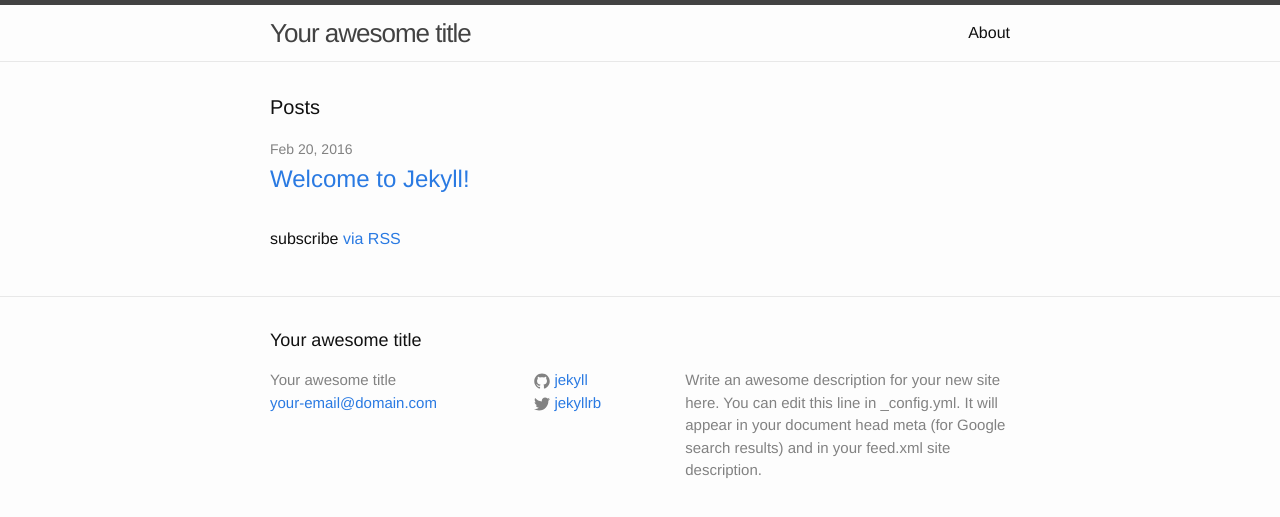
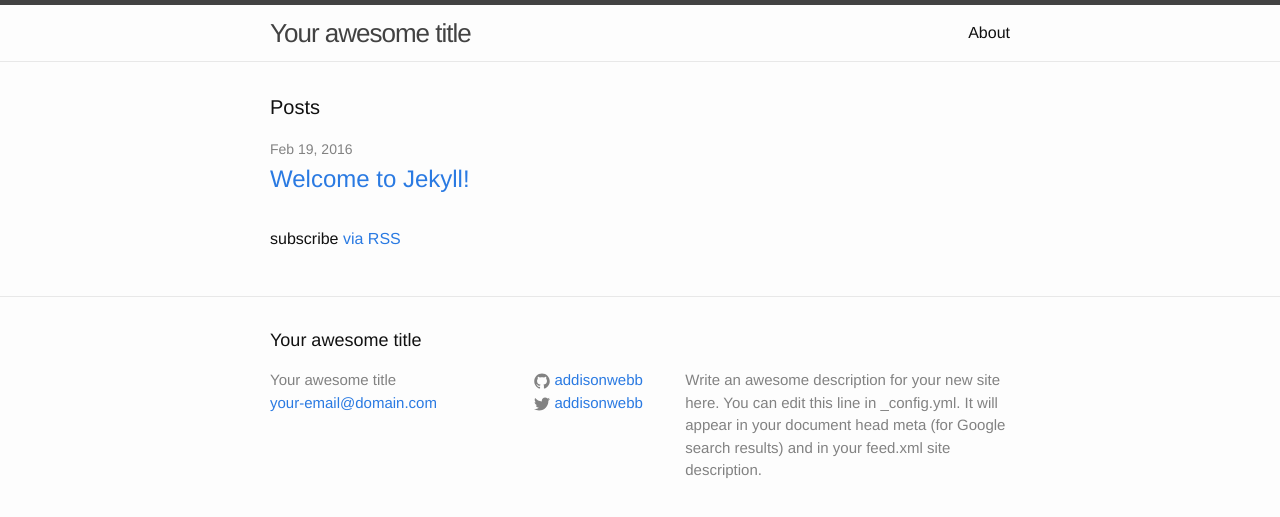
Before and after one commit to addisonwebb/addisonwebb.github.io, a Jekyll site: the page built from index.html, in a window 1280 px wide. Shown: the top 517 px of the page. Built offline with Jekyll 4.4.1, drawn with Linux system fonts in a browser that asks for light colours.

Commit message:
edit config

```diff
--- a/_config.yml
+++ b/_config.yml
@@ -13,9 +13,17 @@
   line in _config.yml. It will appear in your document head meta (for
   Google search results) and in your feed.xml site description.
 baseurl: "" # the subpath of your site, e.g. /blog
-url: "http://yourdomain.com" # the base hostname & protocol for your site
-twitter_username: jekyllrb
-github_username:  jekyll
+url: "http://addisonwebb.com" # the base hostname & protocol for your site
+twitter_username: addisonwebb
+github_username:  addisonwebb
+
+timezone: America/New_York
+
+# Filtering Content
+show_drafts: null
+future: false
+unpublished: false
+
 
 # Build settings
 markdown: kramdown
```
